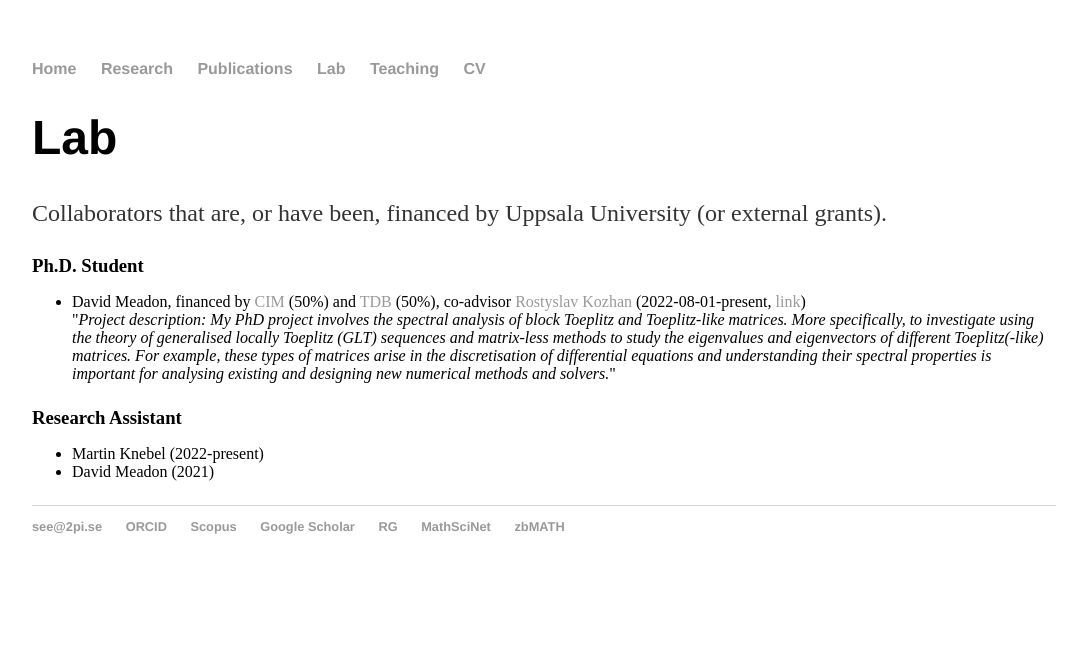
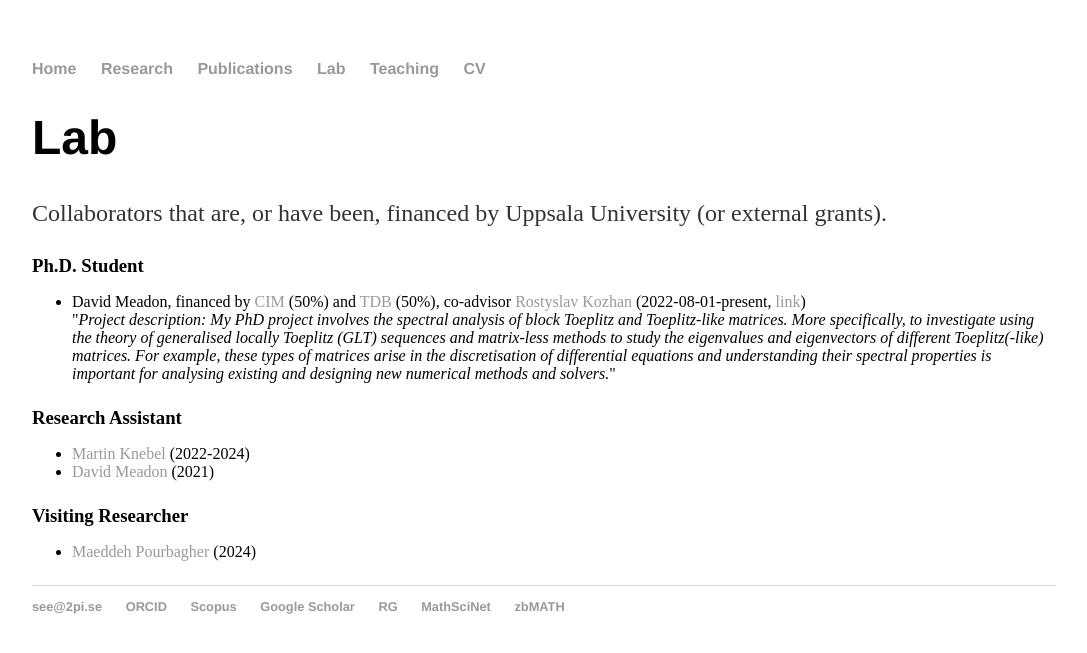
Before and after one commit to sverek/sverek.github.io, a Jekyll site: the page built from lab/index.html, in a window 1280 px wide. Shown: the top 653 px of the page, without its empty margins (96-1183 px from the left). Built offline with Jekyll 4.4.1, drawn with Linux system fonts in a browser that asks for light colours.

Commit message:
Misc updates

```diff
--- a/cv/index.html
+++ b/cv/index.html
@@ -52,6 +52,7 @@ tr:nth-child(odd) {
 
     <h2>Select presentations, workshops &amp; conferences</h2>
     <table>
+      <tr><td>2024</td><td>SIAM LA24, Paris, France.(<a href="https://www.siam.org/conferences/cm/conference/la24">link</a>)
         <tr><td>2023</td><td>NLA Workshop in honor of Maya Neytcheva, Uppsala, Sweden. (organizer)
         <tr><td>2023</td><td>ICIAM 2023 Tokyo, Japan. (<a href="https://iciam2023.org/">link</a>)
         <tr><td>2023</td><td>FoCM 2023, Paris, France. (<a href="https://focm2023.org/">link</a>)</td></tr>
@@ -75,6 +76,7 @@ tr:nth-child(odd) {
 
     <h2>Grants &amp; scholarships</h2>
     <table>
+        <tr><td>Equal Opportunity funding for vising Researcher Maeddeh Pourbagher, 2023, 50 kSEK &asymp; 5.4 kUSD</td></tr>
         <tr><td>Esseen travel grant 2023, 20 kSEK &asymp; 2.2 kUSD</td></tr>
         <tr><td>Ph.D. student funding thru Centre for interdisciplinary mathematics (<a href="https://www.math.uu.se/research/centre-for-interdisciplinary-mathematics/">CIM</a>) (2022) (50 % of full salary for five years Ph.D. + expenses).</td></tr>
         <tr><td>Esseen travel grant 2020, 25 kSEK &asymp; 2.7 kUSD</td></tr>
@@ -85,6 +87,7 @@ tr:nth-child(odd) {
 
     <h2>Miscellaneous</h2>
     <table>
+      <tr><td>Ph.D. Defence committee: <a href="https://www.researchgate.net/profile/Danyal-Ahmad">Danyal Ahmad</a> (University of Insubria, 2024), <a href="https://www.researchgate.net/profile/Gustav_Eriksson6">Gustav Eriksson</a> (reserve, Uppsala University, 2024)</td></tr>
     <tr><td>Managing editor for the diamond open access journal <i>Electronic Transactions on Numerical Analysis</i> (<a href="http://etna.math.kent.edu">ETNA</a>).</td></tr>
     <tr><td>Referee for: <a href="https://link.springer.com/journal/10543">BIT Numerical mathematics</a>, <a href="http://etna.math.kent.edu">Electronic Transactions on Numerical Analysis</a>, <a href="https://www.journals.elsevier.com/journal-of-computational-and-applied-mathematics">Journal of Computational and Applied Mathematics</a>, <a href="https://www.journals.elsevier.com/linear-algebra-and-its-applications">Linear Algebra and its Applications</a>,<a href="https://onlinelibrary.wiley.com/journal/10991506">Numerical Linear Algebra with Applications</a>, <a href="https://link.springer.com/journal/211">Numerische Mathematik</a>, <a href="https://www.siam.org/publications/journals/siam-journal-on-matrix-analysis-and-applications-simax">SIAM Journal on Matrix Analysis and Applications</a>, and <a href="https://www.siam.org/publications/journals/siam-journal-on-scientific-computing-sisc">SIAM Journal on Scientific Computing</a>.</td></tr>
     <tr><td>Memberships: <a href="https://www.ilasic.org">ILAS</a>,  <a href="https://www.siam.org">SIAM</a>, <a href="https://www.altamatematica.it/gncs/">INdAM GNCS</a>, <a href="http://nordic-nla.eu/">Nordic NLA</a>.</td></tr>
--- a/index.html
+++ b/index.html
@@ -17,12 +17,9 @@ title: www.2pi.se
   <div class="allSides">
       <h3>Current plans:</h3>
       <ul>
-        <li>Teaching: 2023/2024Q4 <a href="https://www.uu.se/utbildning/kurs?query=1TD722">1TD722 Programmingsteknik II</a>.</li>
-        <li>10/5-19/5 2024: <a href="https://www.siam.org/conferences/cm/conference/la24">SIAM LA24</a>, Paris.</li>
+        <li>Research.</li>
       </ul>
       </div>
-
-
 	<p>
     In my spare time I enjoy <a href="https://vimeo.com/181259608">packrafting</a>, collecting tools, art, books, and artifacts, and restoring my house <a href="/img/ls.jpg">Lilla Säteriet</a> (built 1819) located in <a href="https://www.lansstyrelsen.se/uppsala/besok-och-upptack/kulturmiljoer/byggnadsminnen/ekeby-by.html">Ekeby by</a>.</p>
 </div>
--- a/lab/index.html
+++ b/lab/index.html
@@ -21,8 +21,14 @@ title: www.2pi.se
 	<p>
 		<h3>Research Assistant</h3>
 	<ul>
-		<li>Martin Knebel (2022-present)</li>
-		<li>David Meadon (2021)</li>
+		<li><a href="https://www.linkedin.com/in/martin-knebel-125416254/">Martin Knebel</a> (2022-2024)</li>
+		<li><a href="https://www.linkedin.com/in/david-meadon/">David Meadon</a> (2021)</li>
+	</ul>
+	</p>
+	<p>
+		<h3>Visiting Researcher</h3>
+	<ul>
+		<li><a href="https://www.linkedin.com/in/maeddeh-pourbagher-53537214b/">Maeddeh Pourbagher</a> (2024)</li>
 	</ul>
 	</p>
 </div>
--- a/teaching/index.html
+++ b/teaching/index.html
@@ -43,7 +43,7 @@ title: www.2pi.se
 	<h3>Project in Computational Science (<a href="https://www.uu.se/en/admissions/freestanding-courses/course-syllabus/?kKod=1TD307">1TD307</a>, <a href="https://www.it.uu.se/edu/course/homepage/projektTDB/ht21/">homepage</a>)</h3>
 	<ul><li>2022/2023Q2:
 		Johan Bürger, Jonathan Carlgren, Per William Oskarsson, and Simon Persson <i>Ordering the Eigenvalues of Toeplitz Matrices:
-Investigating eigenvalue orderings of matrices generated by non-monotone symbols</i></li></ul>
+Investigating eigenvalue orderings of matrices generated by non-monotone symbols</i> (<a href="files/TDBProject2022-23-Report.pdf">report</a>)</li></ul>
 	<ul><li>2020/2021Q2: Melker Claesson and David Meadon, <i>Symbol-based Spectral Analysis of
 		Discretisations of the Variable Coeffcient Diffusion Equation</i> (<a href="files/TDBProject2020-06.pdf">project</a>, <a href="files/TDBProject2020-06-Report.pdf">report</a>, <a href="https://www.it.uu.se/research/publications/reports/2021-007/">technical report</a>)</li></ul>
 	<h3>M.Sc. thesis</h3>
```
Also changed, not shown: 1 other file.
